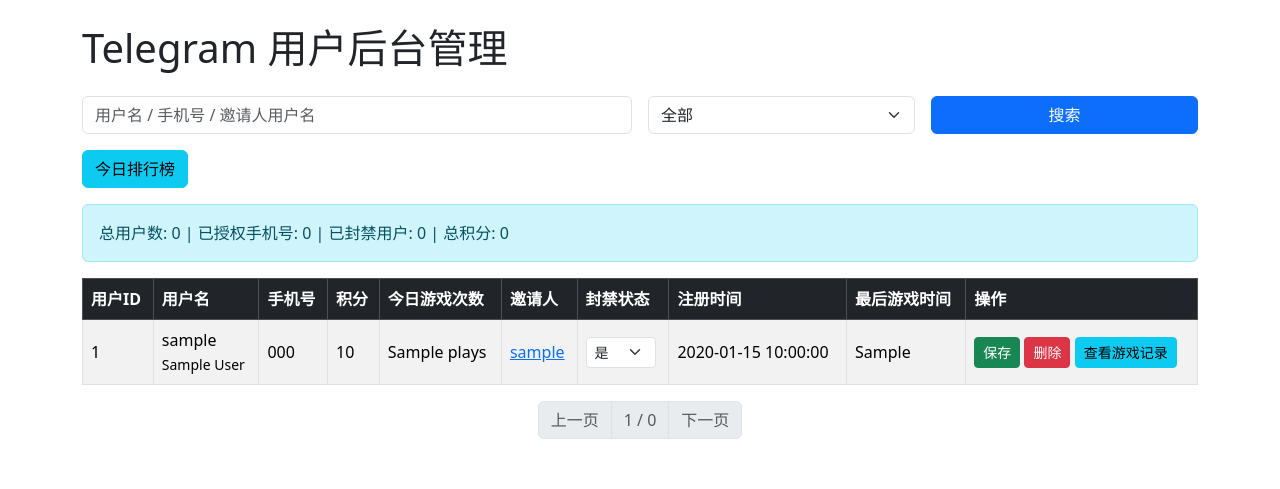
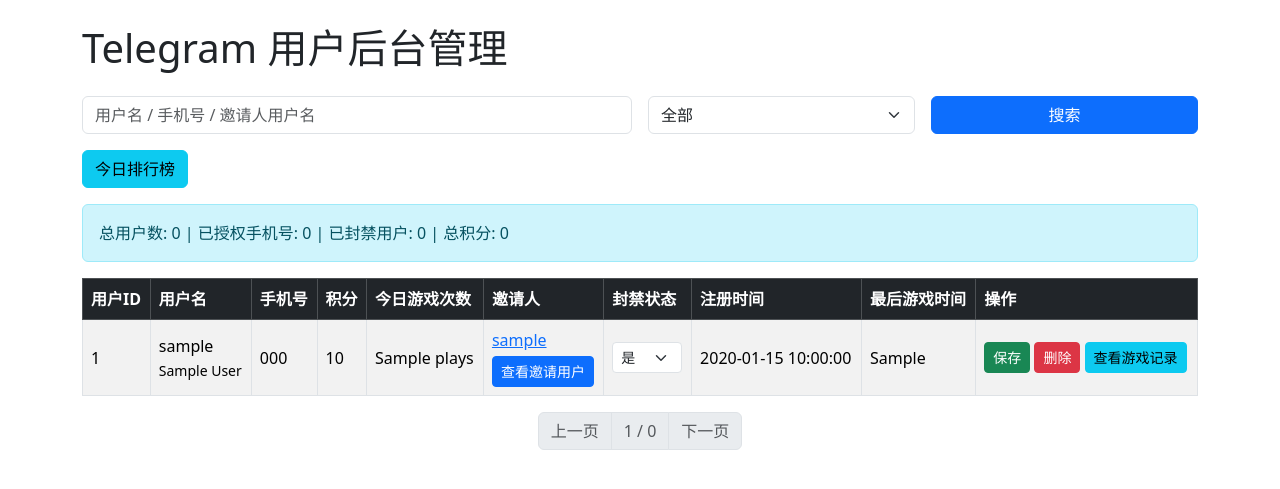
Before and after one commit to Dreamchaser-aus/telegramdashboard, a Flask app: page / in a window 1280 px wide. Shown: the top 489 px of the page. Run offline with Flask 2, Linux system fonts and the light colour scheme; a database or web service that is not in the repository returns one stand-in record (values such as "Sample title"); data that the repository does not hold is empty; parts of the project's set-up code (start-up, migrations or seed data) failed here and were passed over; some libraries are stand-ins or nearby versions.

Commit message:
Update dashboard.html

```diff
--- a/templates/dashboard.html
+++ b/templates/dashboard.html
@@ -69,6 +69,8 @@
             <a href="/invitees?user_id={{ user[9] }}" style="color:#0d6efd; text-decoration: underline; cursor: pointer;">
               {{ user.inviter_username }}
             </a>
+            <br />
+            <a href="/invitees?user_id={{ user[9] }}" class="btn btn-sm btn-primary mt-1">查看邀请用户</a>
           {% else %}
             无
           {% endif %}
```
